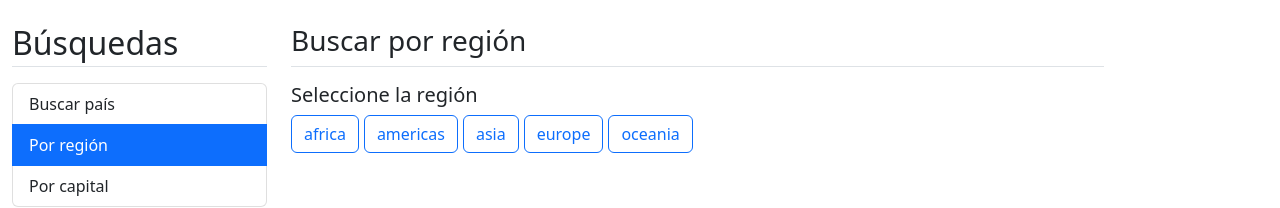
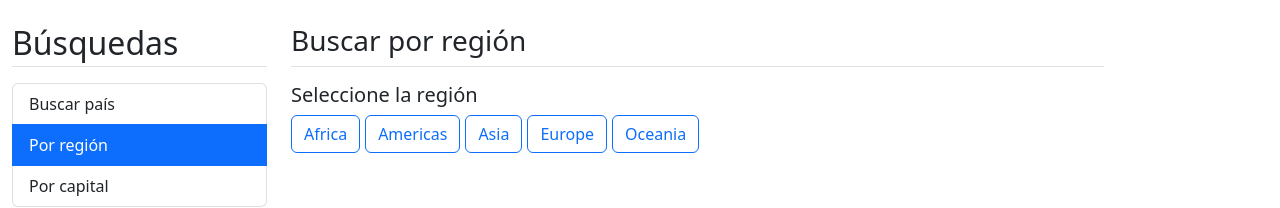
Before and after one commit to magadiflo/angular-paises-app, an Angular app: page /region in a window 1280 px wide. Shown: the top 208 px of the page. Built offline with nearby package versions, Linux system fonts and the light colour scheme.

Commit message:
Clases de CSS condicionales

```diff
--- a/src/app/pais/pages/por-region/por-region.component.html
+++ b/src/app/pais/pages/por-region/por-region.component.html
@@ -9,8 +9,8 @@
         <!--* [ngClass]="{'btn-primary': region === regionActiva,'btn-outline-primary': region !== regionActiva}" -->
 
         <button type="button" *ngFor="let region of regiones" (click)="activarRegion(region)"
-            class="btn btn-outline-primary">
-            {{ region }}
+            class="btn btn-outline-primary" [ngClass]="{ 'active': region === regionActiva }">
+            {{ region | titlecase }}
         </button>
     </div>
 </div>
```
Also changed, not shown: src/app/pais/services/pais.service.ts (line endings or trailing spaces).
